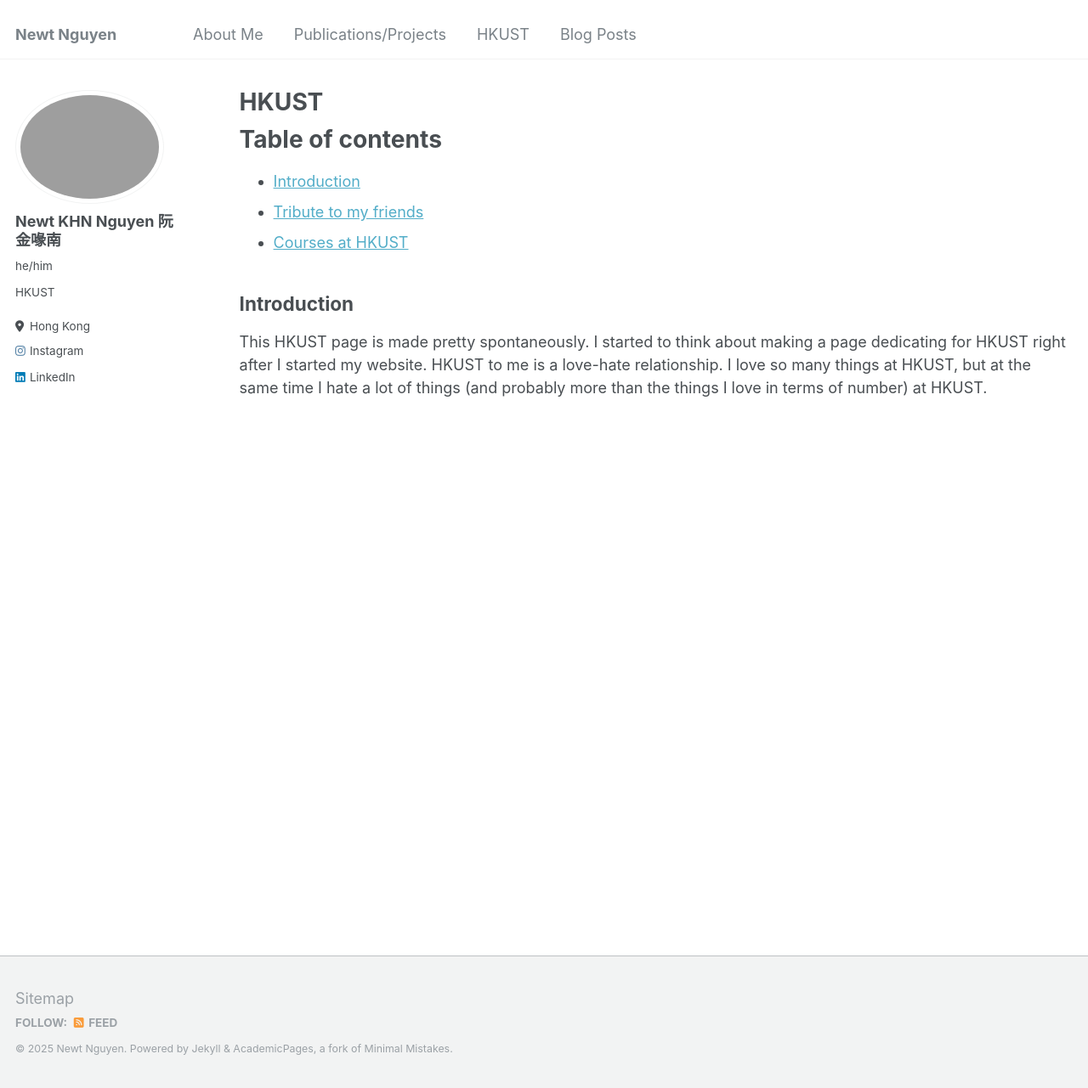
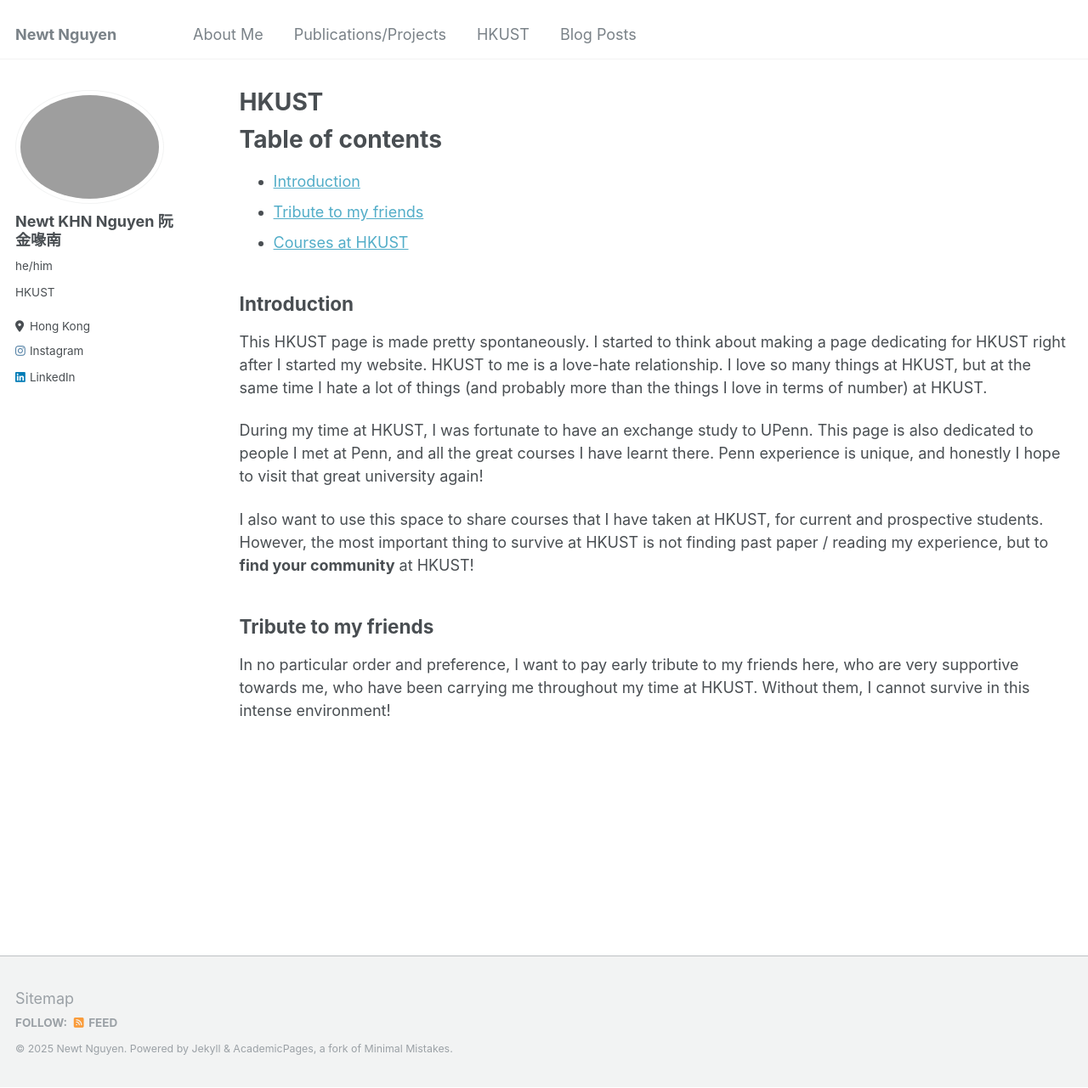
Before and after one commit to newtdes/newtdes.github.io, a Jekyll site: the page built from _pages/hkust.md, in a window 1280 px wide and 1281 px high. Shown: the whole window at 85% size. Built offline with Jekyll 4.4.1, drawn with Linux system fonts in a browser that asks for light colours.

Commit message:
More information for HKUST pages

```diff
--- a/_pages/hkust.md
+++ b/_pages/hkust.md
@@ -18,3 +18,11 @@
 ## Introduction
 
 This HKUST page is made pretty spontaneously. I started to think about making a page dedicating for HKUST right after I started my website. HKUST to me is a love-hate relationship. I love so many things at HKUST, but at the same time I hate a lot of things (and probably more than the things I love in terms of number) at HKUST.
+
+During my time at HKUST, I was fortunate to have an exchange study to UPenn. This page is also dedicated to people I met at Penn, and all the great courses I have learnt there. Penn experience is unique, and honestly I hope to visit that great university again!
+
+I also want to use this space to share courses that I have taken at HKUST, for current and prospective students. However, the most important thing to survive at HKUST is not finding past paper / reading my experience, but to **find your community** at HKUST!
+
+## Tribute to my friends
+
+In no particular order and preference, I want to pay early tribute to my friends here, who are very supportive towards me, who have been carrying me throughout my time at HKUST. Without them, I cannot survive in this intense environment!
```
